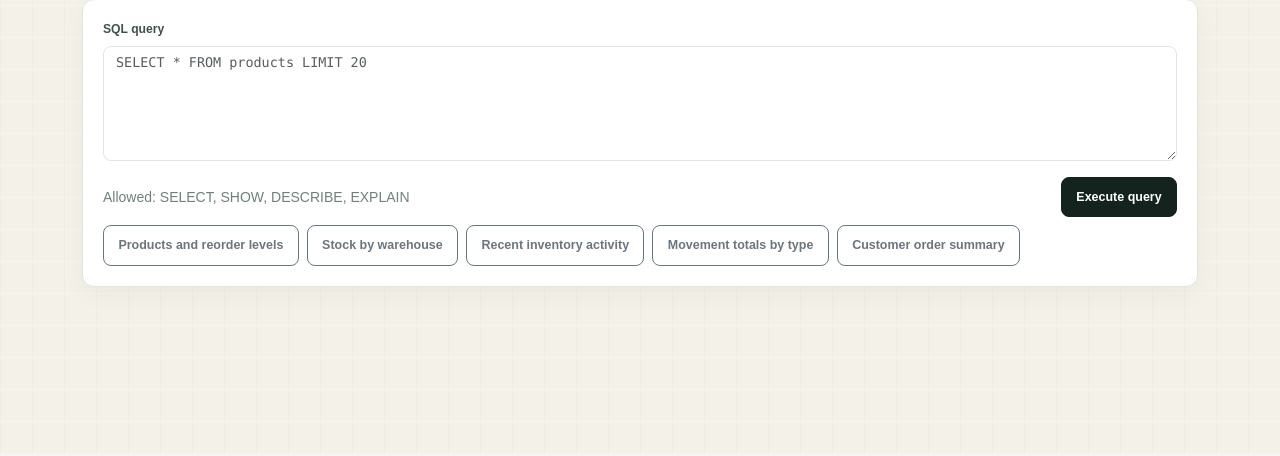
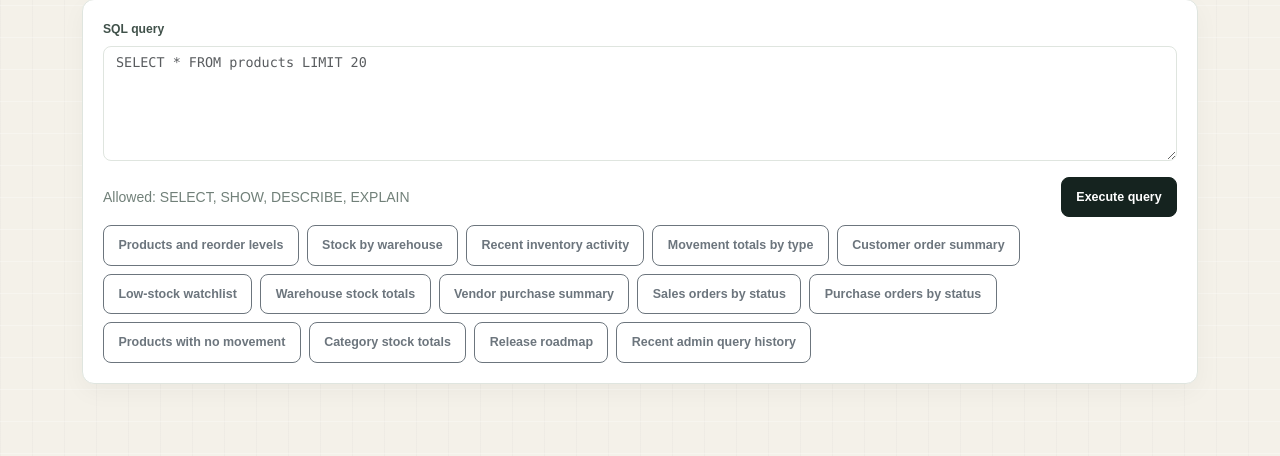
Before and after one commit to wtfnxndd/quantix, a PHP site: page /sql-console.php in a window 1280 px wide; the page is wider, and only the part inside the window is pictured. Shown: the part 347-803 px from the top of that part. Before the commit the page ends 647 px from the top of that part, so only its background shows below. Run offline with PHP 8.4, Linux system fonts and the light colour scheme; a user stored in the database is signed in.

Commit message:
Add more SQL console examples

```diff
--- a/sql-console.php
+++ b/sql-console.php
@@ -14,6 +14,15 @@ $queryExamples = [
     'Recent inventory activity' => "SELECT movement_number, movement_type, quantity, stock_after, reference, movement_date\nFROM inventory_movements\nORDER BY movement_date DESC\nLIMIT 10;",
     'Movement totals by type' => "SELECT movement_type, COUNT(*) AS events, SUM(ABS(quantity)) AS units\nFROM inventory_movements\nGROUP BY movement_type\nORDER BY units DESC;",
     'Customer order summary' => "SELECT c.name AS customer, COUNT(o.id) AS orders, SUM(o.total) AS order_value\nFROM customers c\nLEFT JOIN sales_orders o ON o.customer_id = c.id\nGROUP BY c.id, c.name\nORDER BY order_value DESC;",
+    'Low-stock watchlist' => "SELECT p.name, p.sku, p.reorder_level, COALESCE(SUM(latest.stock_after), 0) AS stock\nFROM products p\nLEFT JOIN (SELECT m.product_id, m.warehouse_id, m.stock_after FROM inventory_movements m\n    WHERE NOT EXISTS (SELECT 1 FROM inventory_movements newer WHERE newer.product_id = m.product_id\n    AND newer.warehouse_id = m.warehouse_id AND (newer.movement_date > m.movement_date\n    OR (newer.movement_date = m.movement_date AND newer.id > m.id)))) latest ON latest.product_id = p.id\nGROUP BY p.id, p.name, p.sku, p.reorder_level\nHAVING stock <= p.reorder_level\nORDER BY stock ASC;",
+    'Warehouse stock totals' => "SELECT w.name AS warehouse, COUNT(DISTINCT latest.product_id) AS products, COALESCE(SUM(latest.stock_after), 0) AS units\nFROM warehouses w\nLEFT JOIN (SELECT m.product_id, m.warehouse_id, m.stock_after FROM inventory_movements m\n    WHERE NOT EXISTS (SELECT 1 FROM inventory_movements newer WHERE newer.product_id = m.product_id\n    AND newer.warehouse_id = m.warehouse_id AND (newer.movement_date > m.movement_date\n    OR (newer.movement_date = m.movement_date AND newer.id > m.id)))) latest ON latest.warehouse_id = w.id\nGROUP BY w.id, w.name\nORDER BY units DESC;",
+    'Vendor purchase summary' => "SELECT v.name AS vendor, COUNT(o.id) AS purchase_orders, COALESCE(SUM(o.total), 0) AS order_value\nFROM vendors v\nLEFT JOIN purchase_orders o ON o.vendor_id = v.id\nGROUP BY v.id, v.name\nORDER BY order_value DESC;",
+    'Sales orders by status' => "SELECT status, COUNT(*) AS orders, SUM(total) AS order_value\nFROM sales_orders\nGROUP BY status\nORDER BY orders DESC;",
+    'Purchase orders by status' => "SELECT status, COUNT(*) AS orders, SUM(total) AS order_value\nFROM purchase_orders\nGROUP BY status\nORDER BY orders DESC;",
+    'Products with no movement' => "SELECT p.name, p.sku, p.category\nFROM products p\nLEFT JOIN inventory_movements m ON m.product_id = p.id\nWHERE m.id IS NULL\nORDER BY p.name;",
+    'Category stock totals' => "SELECT p.category, COUNT(DISTINCT p.id) AS products, COALESCE(SUM(latest.stock_after), 0) AS units\nFROM products p\nLEFT JOIN (SELECT m.product_id, m.warehouse_id, m.stock_after FROM inventory_movements m\n    WHERE NOT EXISTS (SELECT 1 FROM inventory_movements newer WHERE newer.product_id = m.product_id\n    AND newer.warehouse_id = m.warehouse_id AND (newer.movement_date > m.movement_date\n    OR (newer.movement_date = m.movement_date AND newer.id > m.id)))) latest ON latest.product_id = p.id\nGROUP BY p.category\nORDER BY units DESC;",
+    'Release roadmap' => "SELECT version, title, status, release_date, created_at\nFROM releases\nORDER BY release_date IS NULL, release_date, version;",
+    'Recent admin query history' => "SELECT q.executed_at, u.name AS administrator, q.status, q.row_count, q.query_text\nFROM query_history q\nJOIN users u ON u.id = q.user_id\nORDER BY q.executed_at DESC\nLIMIT 20;",
 ];
 $query = trim($_POST['query'] ?? '');
 if ($_SERVER['REQUEST_METHOD'] === 'POST' && $query !== '') {
```
